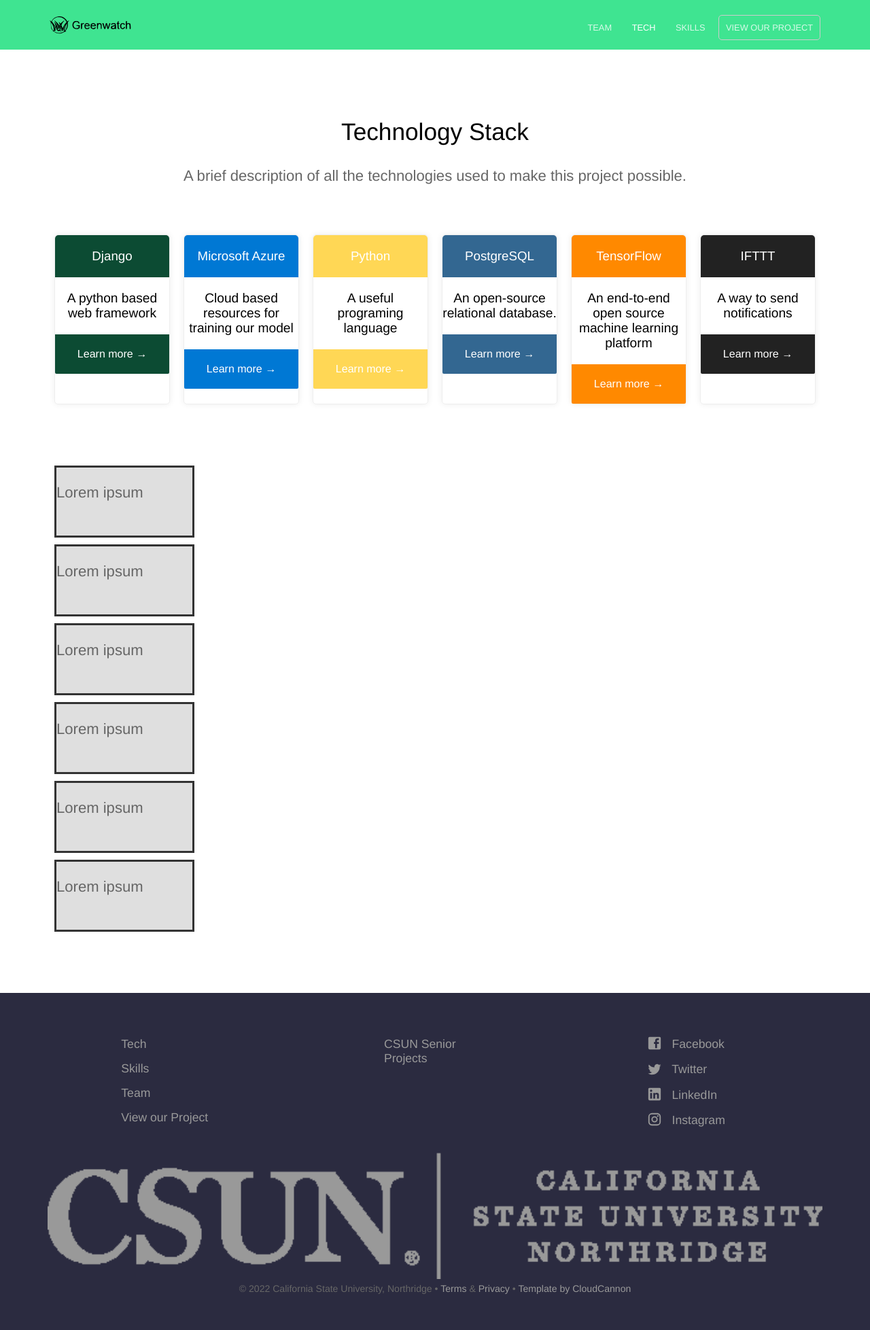
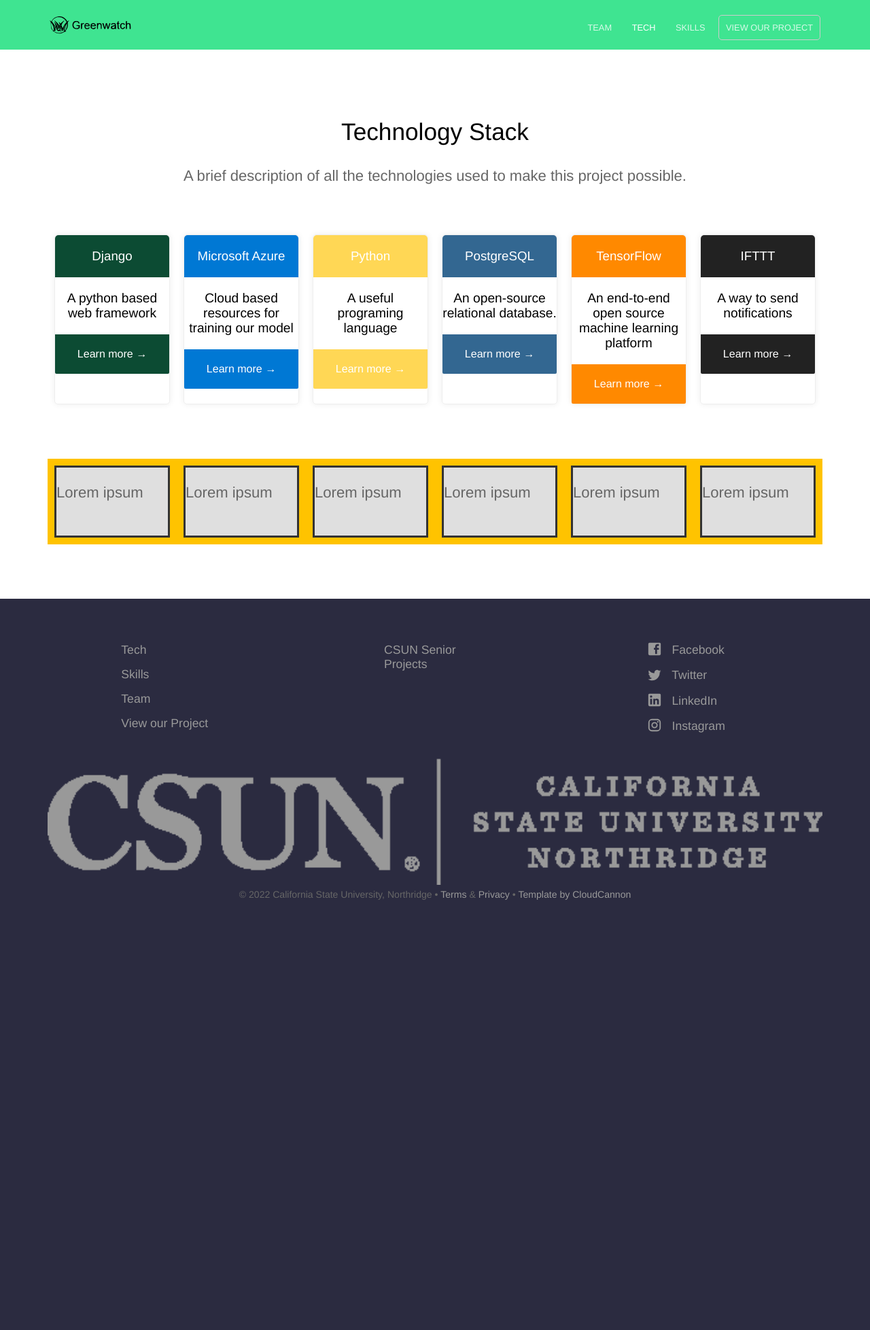
Before and after one commit to COMP490-Greenwatch-Org/greenwatch-team-website, a Jekyll site: the page built from pricing.html, in a window 1280 px wide. Shown: the whole page at 68% size. Built offline with Jekyll 4.4.1, drawn with Linux system fonts in a browser that asks for light colours; after the commit the page ends 1377 px from its top, so only the background shows below that.

Commit message:
Update pricing.html

```diff
--- a/pricing.html
+++ b/pricing.html
@@ -69,7 +69,7 @@
 	{% endfor %}
 </div>
 
-<div class="flexbox-containter">
+<div class="flexbox-container">
 	<div class="flexbox-item flexbox-item-1">
 		<p>Lorem ipsum</p>
 	</div>
```
